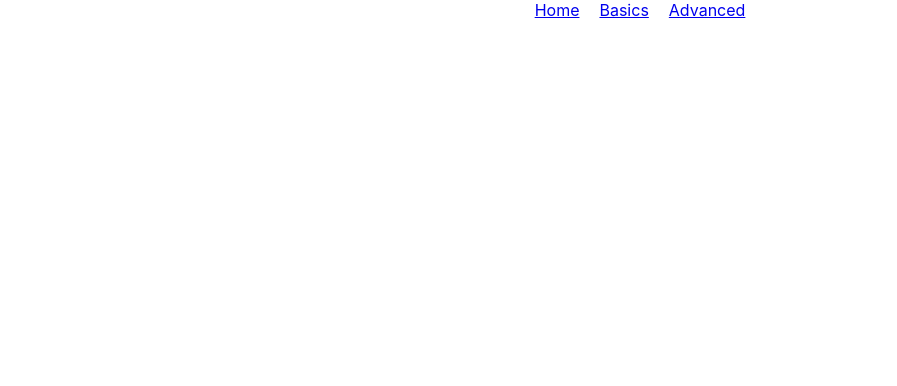
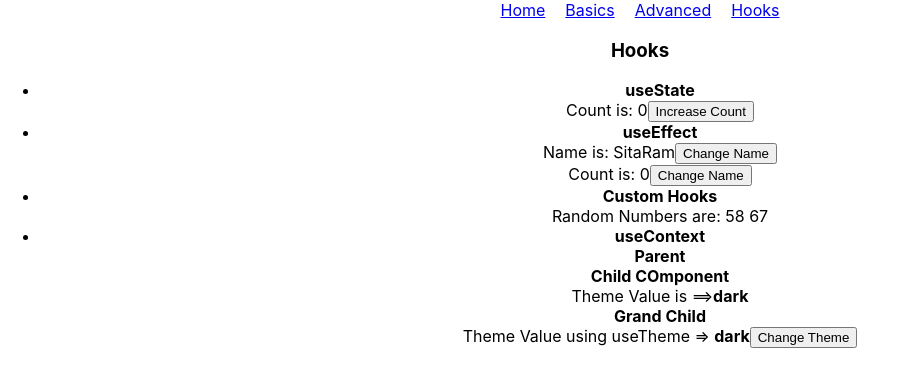
Before and after one commit to BabyManisha/React-Training, a React (Create React App) app: page /hooks in a window 1280 px wide. Shown: the top 386 px of the page, without its empty margins (0-897 px from the left). Built offline with nearby package versions, Linux system fonts and the light colour scheme.

Commit message:
Basic Hooks covered

```diff
--- a/src/App.js
+++ b/src/App.js
@@ -5,6 +5,7 @@ import Basics from './Basics/Basics';
 import Advanced from './Advanced/Advanced';
 
 import { BrowserRouter as Router, Link, NavLink, Route, Switch } from 'react-router-dom';
+import Hooks from './Hooks/Hooks';
 
 const element = <h1 className="heading1">Hello, SM World!</h1>;
 
@@ -23,6 +24,8 @@ function App() {
           {/* To Apply Styles we use this */}
           <NavLink activeClassName="activated" activeStyle={{color: 'red'}} to="/advanced" className="navLink">Advanced</NavLink>
 
+          <Link to="/hooks" className="navLink">Hooks</Link>
+
         </nav>
 
         <main>
@@ -39,6 +42,8 @@ function App() {
             </Route>
 
             <Route path='/advanced' component={Advanced} />
+
+            <Route path='/hooks' component={Hooks}/>
 
           </Switch>
 
--- /dev/null
+++ b/src/Hooks/1useState/HuseState.js
@@ -0,0 +1,11 @@
+import React, { useState } from 'react'
+
+export default function HuseState() {
+    const [count, setCount] = useState(0)
+    return (
+        <div>
+            Count is: {count}
+            <button onClick={() => setCount(count+1)}>Increase Count</button>
+        </div>
+    )
+}
--- /dev/null
+++ b/src/Hooks/2useEffect.js/HuseEffect.js
@@ -0,0 +1,30 @@
+import React, { useEffect, useState } from 'react'
+
+export default function HuseEffect() {
+    const [name, setName] = useState('SitaRam');
+    const [count, setCount] = useState(0);
+
+    useEffect(() => {
+        // ComponentDidMount
+        console.log(`Name is ${name}`);
+        // ComponentWillUnMount
+        return() => {
+            console.log("UNMOUNT!!");
+        }
+    }, // ComponentDidUpdate
+    [name]);
+
+    useEffect(() => {
+        console.log(`Count is ${count}`);
+    },[count]);
+
+    return (
+        <div>
+            Name is: {name}
+            <button onClick={() => setName('SivaSati')}>Change Name</button>
+            <br />
+            Count is: {count}
+            <button onClick={() => setCount(count+1)}>Change Name</button>
+        </div>
+    )
+}
--- /dev/null
+++ b/src/Hooks/3customHooks/HcustomHook.js
@@ -0,0 +1,14 @@
+import React from 'react'
+import useData from './useData'
+
+export default function HcustomHook() {
+    const randNumber10 = useData(10)
+    const randNumber100 = useData(100)
+
+
+    return (
+        <div>
+            Random Numbers are: {randNumber10} {randNumber100}
+        </div>
+    )
+}
--- /dev/null
+++ b/src/Hooks/3customHooks/useData.js
@@ -0,0 +1,11 @@
+import {useState, useEffect} from 'react'
+
+export default function useData(param) {
+    const [data, setData] = useState();
+
+    useEffect(() => {
+        setData(parseInt(Math.random(param)*100))
+    },[]);
+
+    return data;
+}
--- /dev/null
+++ b/src/Hooks/4useContext/Child.js
@@ -0,0 +1,17 @@
+import React from 'react'
+import GChild from './GChild'
+import {ThemeContext} from './Parent'
+
+export default function Child() {
+    return (
+        <div>
+            <b>Child COmponent</b>
+            <br />
+            Theme Value is ==>
+            <ThemeContext.Consumer>
+                {(value) => <b>{value.theme}</b>}
+            </ThemeContext.Consumer>
+            <GChild />
+        </div>
+    )
+}
--- /dev/null
+++ b/src/Hooks/4useContext/GChild.js
@@ -0,0 +1,14 @@
+import React from 'react'
+import { ThemeContext , useTheme} from './Parent'
+
+export default function GChild() {
+    const themeVal = useTheme();
+    return (
+        <div>
+            <b>Grand Child</b>
+            <br />
+            Theme Value using useTheme => <b>{themeVal.theme}</b>
+            <button onClick={() => themeVal.setTheme(themeVal.theme === 'dark' ?  'light' : 'dark')}>Change Theme</button>
+        </div>
+    )
+}
--- /dev/null
+++ b/src/Hooks/4useContext/Parent.js
@@ -0,0 +1,20 @@
+import React, { createContext, useContext, useState } from 'react'
+import Child from './Child'
+
+export const ThemeContext = createContext()
+
+export function useTheme() {
+    return useContext(ThemeContext);
+}
+
+export default function Parent() {
+    const [theme, setTheme] = useState('dark')
+    return (
+        <div>
+            <ThemeContext.Provider value={{theme, setTheme}}>
+                <b>Parent</b>
+                <Child/>
+            </ThemeContext.Provider>
+        </div>
+    )
+}
--- /dev/null
+++ b/src/Hooks/Hooks.js
@@ -0,0 +1,31 @@
+import React from 'react'
+import HuseState from './1useState/HuseState'
+import HuseEffect from './2useEffect.js/HuseEffect'
+import HcustomHook from './3customHooks/HcustomHook'
+import Parent from './4useContext/Parent'
+
+export default function Hooks() {
+    return (
+        <div>
+            <h3>Hooks</h3>
+            <ul>
+                <li>
+                    <b>useState</b>
+                    <HuseState/>
+                </li>
+                <li>
+                    <b>useEffect</b>
+                    <HuseEffect/>
+                </li>
+                <li>
+                    <b>Custom Hooks</b>
+                    <HcustomHook/>
+                </li>
+                <li>
+                    <b>useContext</b>
+                    <Parent />
+                </li>
+            </ul>
+        </div>
+    )
+}
```
